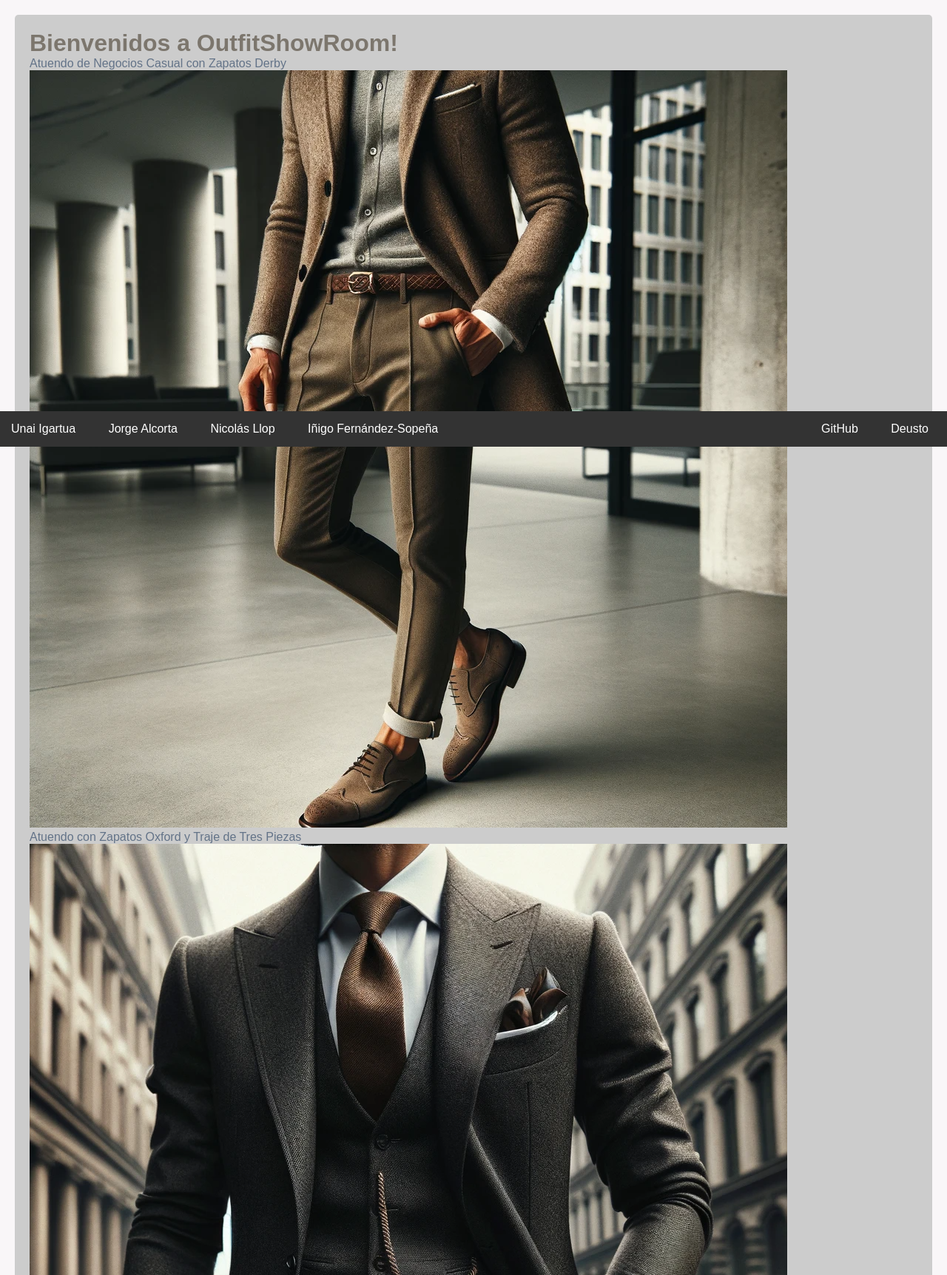
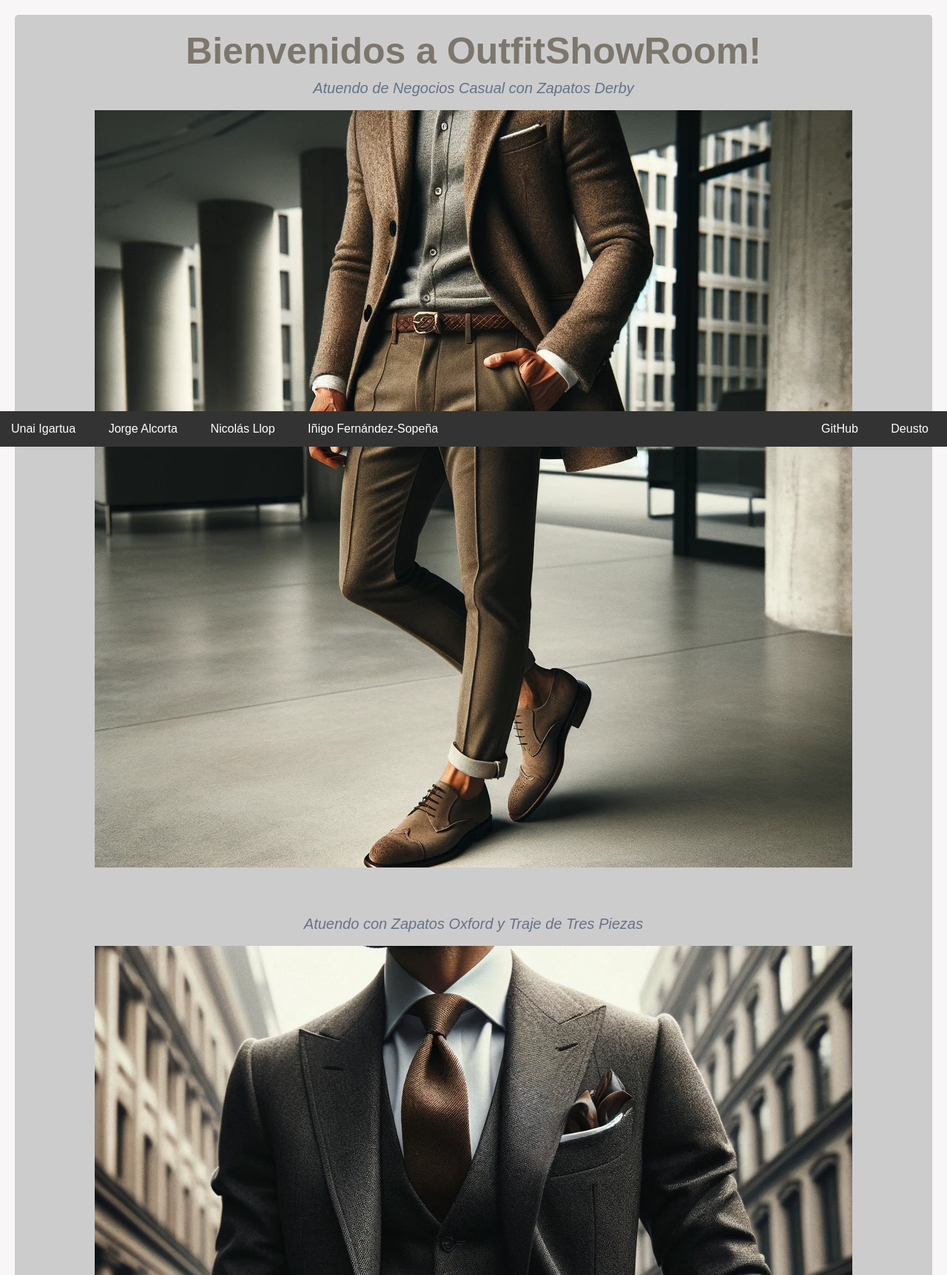
Before and after one commit to INIGO-7/IWebOutfitShowroom, a Django app: page /appOutfitShowroom/ in a window 1280 px wide. Shown: the part 196-1920 px from the top of the page at 74% size. Run offline with Django 4.2, Linux system fonts and the light colour scheme; data comes from the database, SQL or seed files in the repository.

Commit message:
Display of initial outfits

```diff
--- a/OutfitShowroom/appOutfitShowroom/static/css/estilos.css
+++ b/OutfitShowroom/appOutfitShowroom/static/css/estilos.css
@@ -22,6 +22,11 @@ h1 {
 h2 {
     font-size: 32px;
     color: #7c766d;
+}
+
+h2.initial_title{
+    font-size: 50px;
+    text-align: center;
 }
 
 #header {
@@ -85,6 +90,27 @@ nav a:hover {
 }
 
 
+.first_display table {
+    width: 100%;
+    border-collapse: collapse;
+
+}
+
+.first_display td {
+    padding: 10px;
+    padding-bottom: 50px;
+}
+
+.first_display td a {
+    font-style: italic;
+    font-size: 20px;
+}
+
+.first_display td img {
+    max-width: 60px; /* Adjust the max-width as per your preference */
+    height: auto;
+}
+
 ul {
     list-style: none;
     margin-top: 10px;
--- a/OutfitShowroom/appOutfitShowroom/templates/index.html
+++ b/OutfitShowroom/appOutfitShowroom/templates/index.html
@@ -1,19 +1,25 @@
 {% extends "base.html" %}
 {% block contenido %}
 
-<h2>Bienvenidos a OutfitShowRoom!</h2>
+<h2  class="initial_title" >Bienvenidos a OutfitShowRoom!</h2>
 <!-- TODO: PONER LA LISTA DE LOS OUTFITS MAS RECIENTES -->
 
+<div class = "first_display">
 	{% if ultimos_outfits %}
+	<table style="width: 100%;">
 		{% for outfit in ultimos_outfits %}
-		<p>
-		    <a href="/appOutfitShowroom/outfit/{{ outfit.id }}">{{ outfit.nombre}}</a>
+		<tr>
+			<td style="text-align: center;">
+				<a href="/appOutfitShowroom/outfit/{{ outfit.id }}">{{ outfit.nombre }}</a><br><br>
 				{% load static %}
-			<img alt="{{ outfit.imagen.name }}" src="{% static outfit.imagen.name %}" />
-		</p>
+				<a href="/appOutfitShowroom/outfit/{{ outfit.id }}"><img alt="{{ outfit.imagen.name }}" src="{% static outfit.imagen.name %}" style="max-width: 100%; height: auto;"></a>
+			</td>
+		</tr>
 		{% endfor %}
+	</table>
 	{% else %}
 	<p>No hay outfits creados.</p>
 	{% endif %}
+</div>
 
 {% endblock %}
```
Lines whose indentation alone changed are shown as unchanged.
